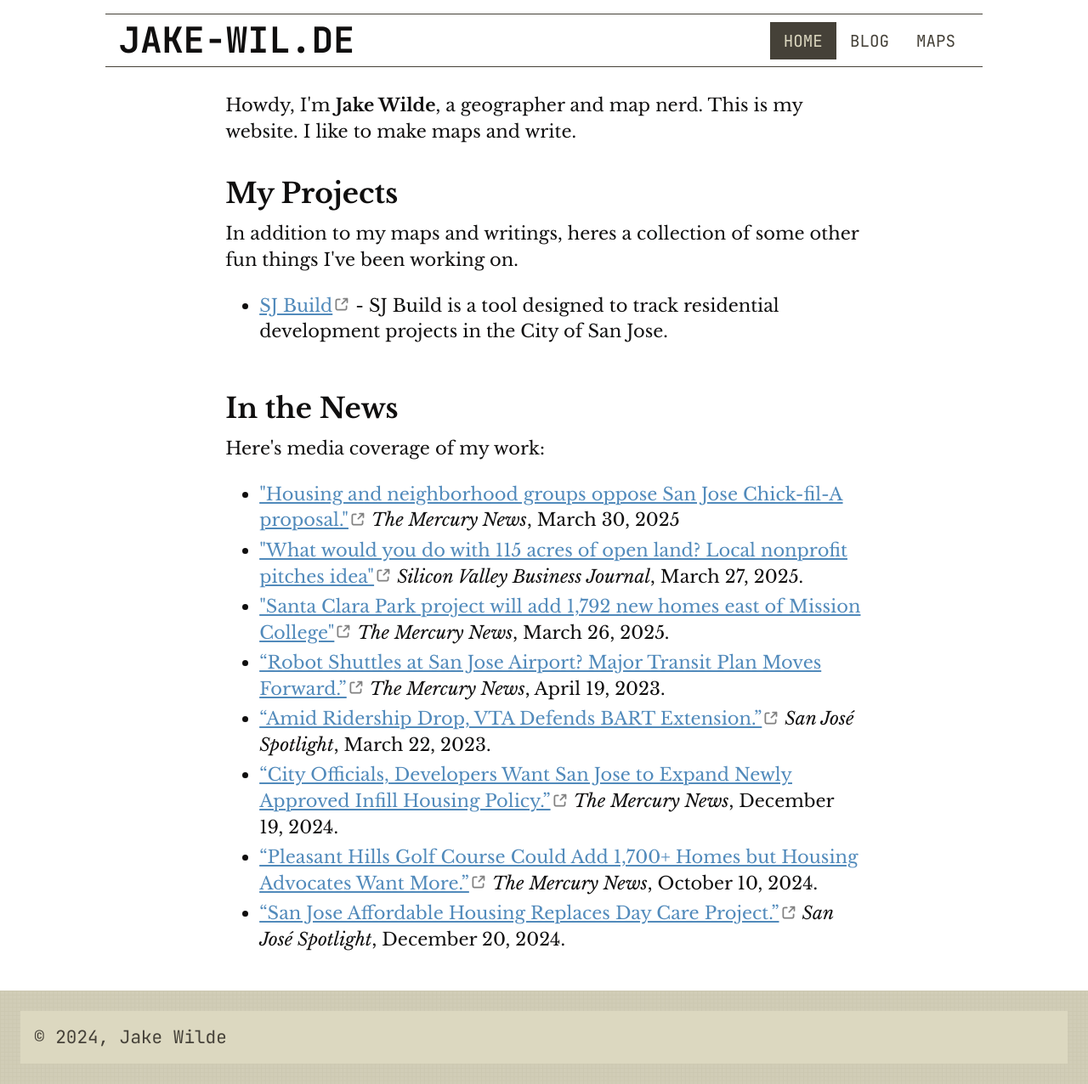
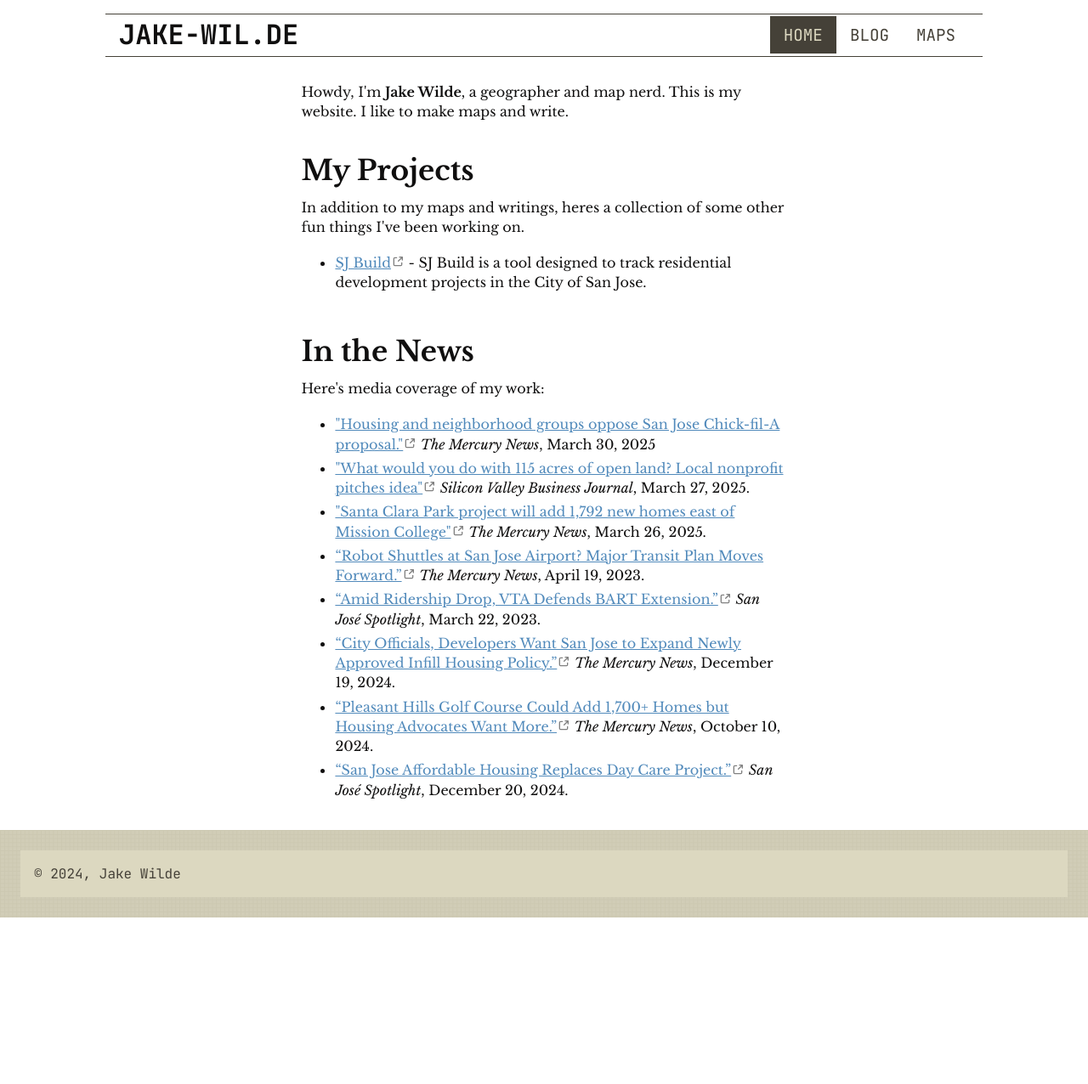
Before and after one commit to awildjake/jake-wil.de, a Jekyll site: the page built from index.html, in a window 1280 px wide. Shown: the whole page at 85% size. Built offline with Jekyll 4.4.1, drawn with Linux system fonts in a browser that asks for light colours; after the commit the page ends 1080 px from its top, so only the background shows below that.

Commit message:
adjusted font size of body text

```diff
--- a/_sass/main.scss
+++ b/_sass/main.scss
@@ -19,18 +19,20 @@
   --step-4: clamp(2.0736rem, 1.6803rem + 1.9665vw, 3.2043rem);
   --step-5: clamp(2.4883rem, 1.9606rem + 2.6385vw, 4.0054rem);
 }
+
 html {
   height: 100%;
   line-height: 1.5;
   margin: 0;
   padding: 0;
 }
+
 body {
   display: flex;
   flex-direction: column;
   min-height: 100vh;
   font-family: var(--main-font);
-  font-size: var(--step-0);
+  font-size: 1em;
   font-weight: 400;
   color: var(--text-primary);
   background-color: var(--bg-color);
@@ -86,20 +88,6 @@ body {
   color: white;
 }
 
-body {
-  display: flex;
-  flex-direction: column;
-  min-height: 100vh;
-  font-family: var(--main-font);
-  font-size: var(--step-0);
-  font-weight: 400;
-  color: var(--text-primary);
-  background-color: var(--bg-color);
-  margin: 0;
-  padding: 0;
-  line-height: 1.46;
-}
-
 ol>li, ul>li {
   padding: 0.15rem 0;
 }
@@ -116,8 +104,6 @@ iframe {
   display: block;
   width: 100%;
 }
-
-
 
 address {
   overflow-wrap: break-word;
```
